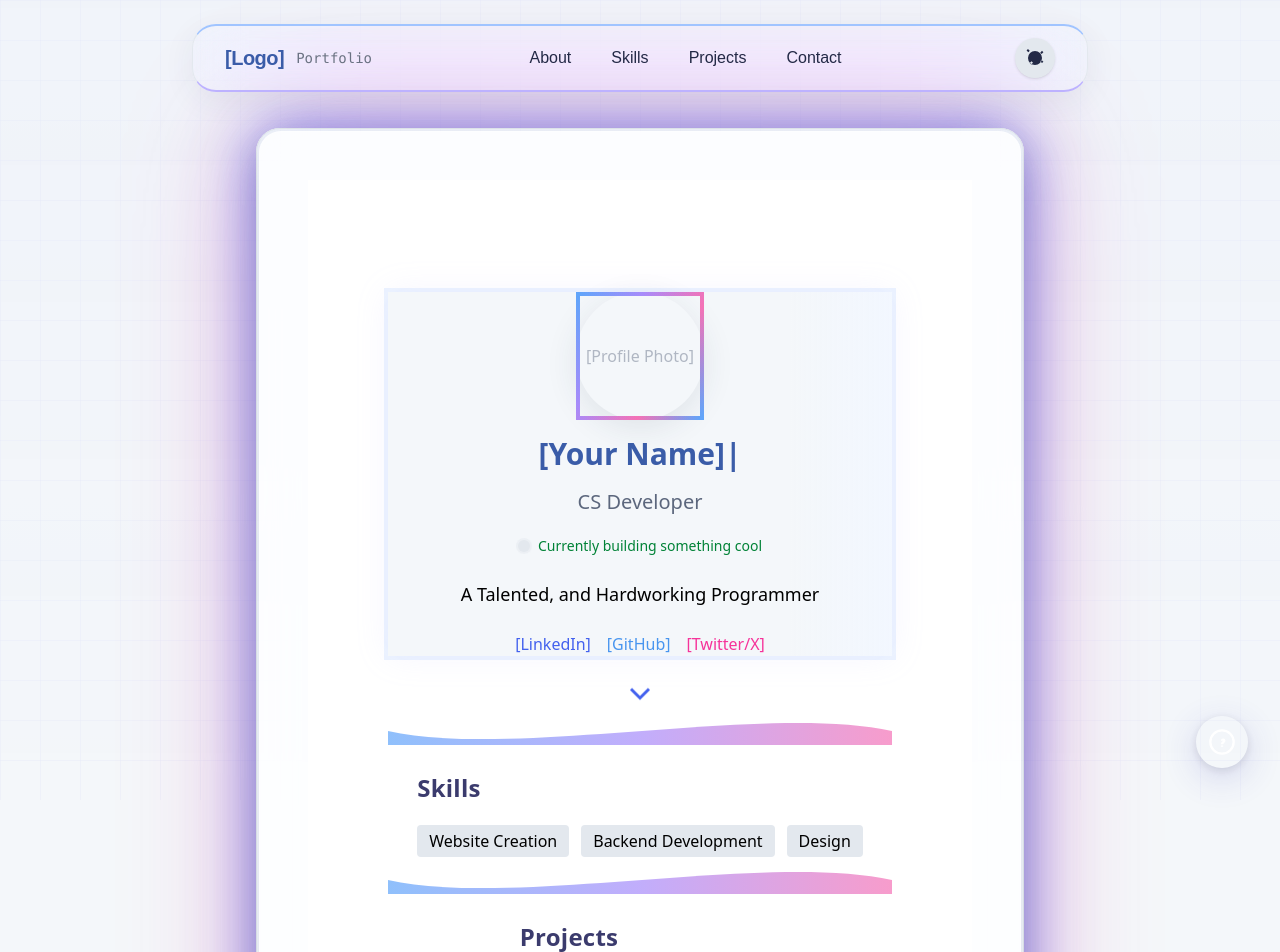
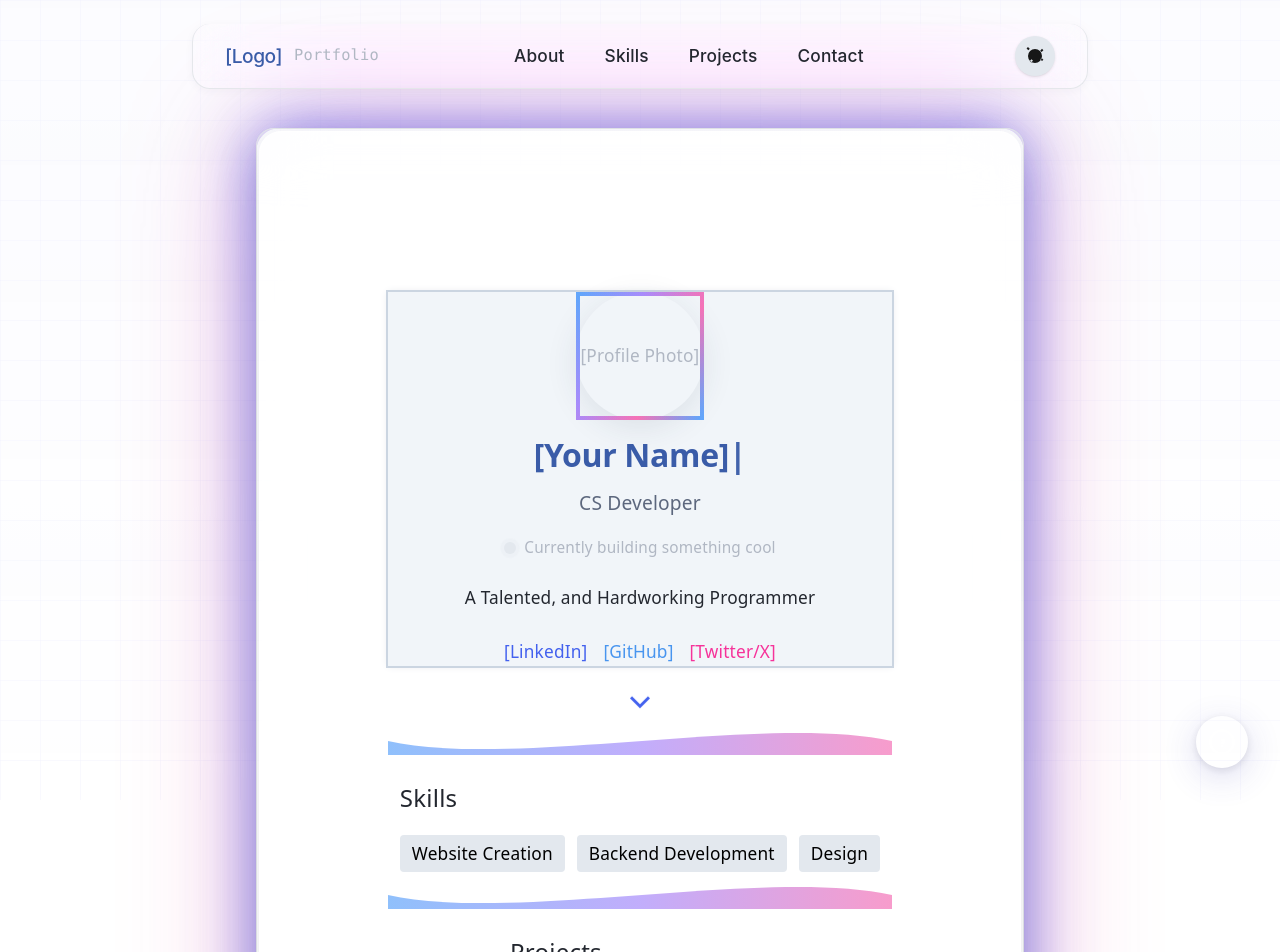
Before and after one commit to AlexanderKeet/pwebsite, a Next.js app: page / in a window 1280 px wide. Shown: the top 952 px of the page. Built offline with nearby package versions, Linux system fonts and the light colour scheme.

Commit message:
light theme!

```diff
--- a/src/app/globals.css
+++ b/src/app/globals.css
@@ -346,36 +346,69 @@ button:hover, a:hover {
 
 /* --- Overhauled Light Theme Colors --- */
 html.light body {
-  background: #f4f7fa;
-  color: #232946;
+  font-family: 'Inter', 'Segoe UI', Arial, sans-serif;
+  font-size: 1.08rem;
+  font-weight: 400;
+  letter-spacing: 0.01em;
+  line-height: 1.7;
+}
+html.light h1, html.light .text-5xl, html.light .text-4xl {
+  font-size: 2.6rem;
+  font-weight: 700;
+  letter-spacing: -0.01em;
+  color: #1e293b;
+}
+html.light h2, html.light .text-3xl {
+  font-size: 2rem;
+  font-weight: 600;
+  color: #23272f;
+}
+html.light h3, html.light .text-2xl {
+  font-size: 1.5rem;
+  font-weight: 500;
+  color: #3a5ca8;
+}
+html.light h4, html.light .text-xl {
+  font-size: 1.2rem;
+  font-weight: 500;
+  color: #5c677d;
+}
+html.light p, html.light .text-base {
+  color: #23272f;
+  font-size: 1.08rem;
+  line-height: 1.7;
+}
+html.light small, html.light .text-sm {
+  color: #b0b7c3;
+  font-size: 0.96rem;
 }
 html.light .glass,
 html.light .glass-navbar,
 html.light .glass-content {
   background: #fff;
-  box-shadow: 0 8px 32px 0 rgba(44, 62, 80, 0.07);
-  border-radius: 24px;
-  border: 1.5px solid #e3e8ee;
+  box-shadow: 0 2px 8px 0 rgba(44, 62, 80, 0.04);
+  border-radius: 18px;
+  border: 1px solid #e5e7eb;
 }
 html.light .glass-navbar {
-  border-top: 2.5px solid #a0c4ff;
-  border-bottom: 2.5px solid #bdb2ff;
+  border-top: none;
+  border-bottom: 1px solid #e5e7eb;
 }
 html.light .glass-content {
-  border: 1.5px solid #e3e8ee;
+  border: 1px solid #e5e7eb;
 }
 html.light .section-heading {
-  color: #3b3b6d;
+  color: #23272f;
   letter-spacing: 0.01em;
 }
 html.light .active-section {
-  background: linear-gradient(90deg, #f4f7fa 80%, #a0c4ff22 100%);
-  box-shadow: 0 0 0 4px #a0c4ff33, 0 0 32px 0 #bdb2ff22;
+  background: #f1f5f9;
+  box-shadow: 0 0 0 2px #cbd5e1, 0 0 8px 0 #e5e7eb;
 }
 html.light .project-card {
-  background: #fafdff;
-  border: 1px solid #e3e8ee;
-  box-shadow: 0 4px 24px 0 rgba(44, 62, 80, 0.06);
+  background: #fff;
+  border: 1px solid #e5e7eb;
+  box-shadow: 0 2px 8px 0 rgba(44, 62, 80, 0.04);
 }
 html.light .rounded-full {
   background: #e3e8ee;
```
